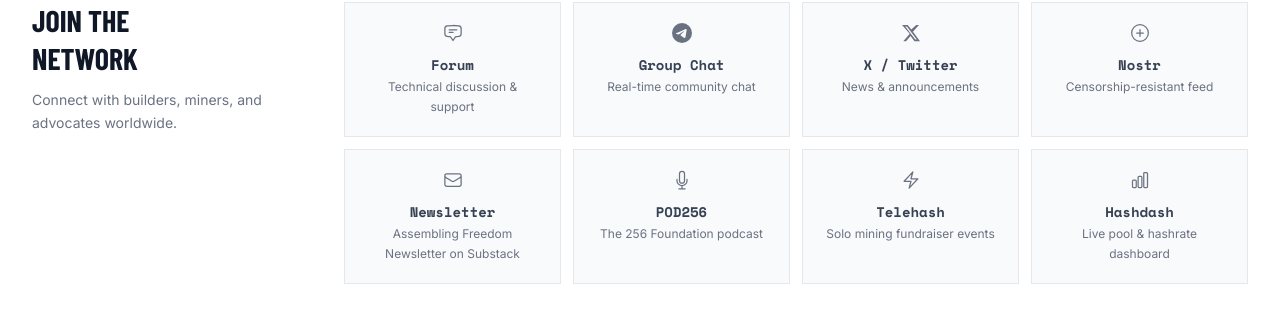
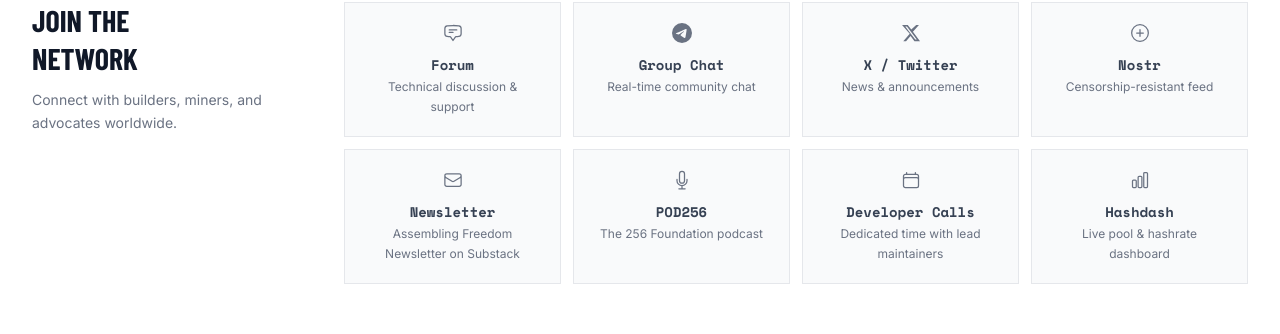
Before and after one commit to 256foundation/website, a Next.js app: page / in a window 1280 px wide. Shown: the part 4865-5199 px from the top of the page. Built offline with nearby package versions, Linux system fonts and the light colour scheme; no server answers; a web font is replaced by a local one.

Commit message:
Update board bios and swap Telehash card for Developer Calls

```diff
--- a/components/home/CommunitySection.tsx
+++ b/components/home/CommunitySection.tsx
@@ -67,13 +67,13 @@
     ),
   },
   {
-    label: 'Telehash',
-    description: 'Solo mining fundraiser events',
-    href: '/telehash',
-    external: false,
+    label: 'Developer Calls',
+    description: 'Dedicated time with lead maintainers',
+    href: 'https://forum.256foundation.org/upcoming-events/',
+    external: true,
     icon: (
       <svg className="w-5 h-5" viewBox="0 0 24 24" fill="none" stroke="currentColor" strokeWidth="1.5">
-        <path strokeLinecap="round" strokeLinejoin="round" d="M3.75 13.5l10.5-11.25L12 10.5h8.25L9.75 21.75 12 13.5H3.75z" />
+        <path strokeLinecap="round" strokeLinejoin="round" d="M6.75 3v2.25M17.25 3v2.25M3 18.75V7.5a2.25 2.25 0 012.25-2.25h13.5A2.25 2.25 0 0121 7.5v11.25m-18 0A2.25 2.25 0 005.25 21h13.5A2.25 2.25 0 0021 18.75m-18 0v-7.5A2.25 2.25 0 015.25 9h13.5A2.25 2.25 0 0121 11.25v7.5" />
       </svg>
     ),
   },
--- a/data/team.ts
+++ b/data/team.ts
@@ -28,7 +28,7 @@
     name: 'Tyler Stevens',
     handle: '@tylerkstevens',
     role: 'President of the Board',
-    bio: 'Mechanical engineer, founder of Exergy, and author of the industry reference guide on Bitcoin mining heat reuse. Tyler founded the Hashrate Heatpunks community and has spent his career at the intersection of Bitcoin and energy infrastructure — from thermal engineering on the Vulcan rocket program to building hashrate heating systems for homes and businesses.',
+    bio: 'Mechanical engineer, founder of Exergy, and author of the industry reference guide on Bitcoin mining heat reuse. Tyler instigated the Hashrate Heatpunks community and has focused his career at the intersection of Bitcoin and energy. He now leads the 256 Foundation in its effort to build the open-source Bitcoin mining ecosystem.',
     headshot: '/team/tyler-stevens.jpg',
     links: {
       x: 'https://x.com/tylerkstevens',
@@ -38,7 +38,7 @@
     name: 'Skot',
     handle: '@skot9000',
     role: 'Secretary of the Board',
-    bio: 'Electrical engineer with years of embedded systems experience, Skot instigated the Bitaxe project — the first open-source Bitcoin ASIC miner — and works on the Ember One hash board. He is one of the most hands-on forces in open-source Bitcoin mining hardware.',
+    bio: 'Electrical engineer with years of embedded systems experience, Skot instigated the Bitaxe project - the first open-source Bitcoin ASIC miner. His efforts sparked the Open Source Miners United community and helped influence the formation of the 256 Foundation.',
     headshot: '/team/skot.jpg',
     links: {
       x: 'https://x.com/skot9000',
@@ -48,7 +48,7 @@
     name: 'Joe Wood',
     handle: '@JoeWoodCPA',
     role: 'Treasurer of the Board',
-    bio: 'Licensed CPA with over sixteen years of experience across auditing, financial reporting, and accounting operations. Joe founded Satoshi Pacioli to bring that expertise to the Bitcoin industry, and serves as treasurer for both the Bitcoin Dev Kit Foundation and Bitcoin is Better. He brings rigorous financial oversight and deep Bitcoin conviction to the 256 Foundation board.',
+    bio: 'Licensed CPA with over sixteen years of experience across auditing, financial reporting, and accounting operations. Joe founded Satoshi Pacioli to bring that expertise to the Bitcoin industry. He brings rigorous financial oversight and deep Bitcoin conviction to the 256 Foundation board.',
     headshot: '/team/joe-wood.jpg',
     links: {
       x: 'https://x.com/JoeWoodCPA',
```
